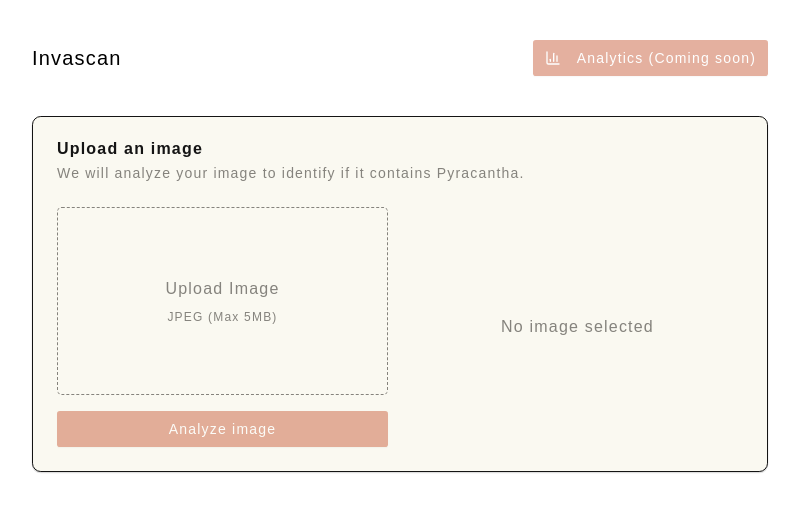
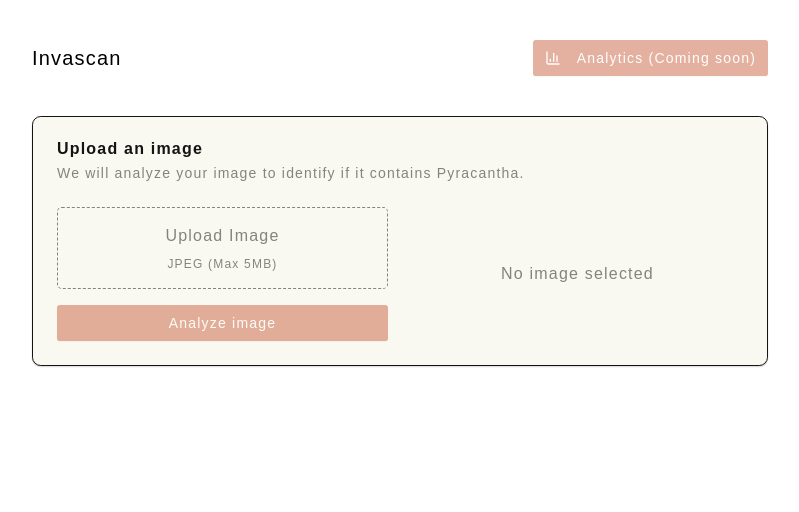
Before and after one commit to Timeshot0311/PRJ371PyracanthaGroup11, a Next.js app in the folder Source/InvascanWeb/: page / in a window 1280 px wide. Shown: the top 512 px of the page, without its empty margins (240-1039 px from the left). Built offline with nearby package versions, Linux system fonts and the light colour scheme.

Commit message:
make uploaded image container dynamic

```diff
--- a/Source/InvascanWeb/package.json
+++ b/Source/InvascanWeb/package.json
@@ -9,6 +9,7 @@
         "lint": "next lint"
     },
     "dependencies": {
+        "@radix-ui/react-aspect-ratio": "^1.1.6",
         "@radix-ui/react-slot": "^1.2.2",
         "class-variance-authority": "^0.7.1",
         "clsx": "^2.1.1",
--- a/Source/InvascanWeb/src/components/image-uploader.tsx
+++ b/Source/InvascanWeb/src/components/image-uploader.tsx
@@ -1,6 +1,7 @@
 "use client";
 
 import { analyzeImage } from "@/actions/analyze-image";
+import { AspectRatio } from "@/components/ui/aspect-ratio";
 import { Button } from "@/components/ui/button";
 import Image from "next/image";
 import { useState } from "react";
@@ -26,7 +27,6 @@ export default function ImageUploader() {
             setFile(selectedFile);
 
             const imageUrl = URL.createObjectURL(selectedFile);
-
             setImageUrl(imageUrl);
         }
     };
@@ -82,10 +82,10 @@ export default function ImageUploader() {
 
     return (
         <>
-            <div className='h-48 md:h-60 flex flex-col gap-4'>
+            <div className='flex flex-col justify-between gap-4'>
                 <label
                     htmlFor='file-upload'
-                    className='h-full w-full flex p-4 border-dashed border rounded-lg text-muted-foreground items-center justify-center cursor-pointer'
+                    className='flex-1 w-full flex p-4 border-dashed border rounded-lg text-muted-foreground items-center justify-center cursor-pointer'
                 >
                     <input
                         id='file-upload'
@@ -105,15 +105,14 @@ export default function ImageUploader() {
             </div>
 
             {imageUrl ? (
-                <div className='w-full h-48 md:h-60 relative rounded-lg overflow-hidden'>
-                    <Image src={imageUrl} alt='Plant image' fill className='object-cover' />
-                </div>
+                <AspectRatio ratio={4 / 3}>
+                    <Image src={imageUrl} alt='Image' className='rounded-md object-cover' fill />
+                </AspectRatio>
             ) : (
-                <div className='w-full h-48 md:h-60 relative rounded-lg overflow-hidden flex flex-col justify-center items-center gap-2 text-muted-foreground text-center px-4'>
+                <div className='flex-1 h-full rounded-lg flex justify-center items-center text-muted-foreground text-center'>
                     <div>No image selected</div>
                 </div>
             )}
-
             {responseMessage && <div className='mt-4 text-center text-lg col-span-2'>{responseMessage}</div>}
         </>
     );
--- /dev/null
+++ b/Source/InvascanWeb/src/components/ui/aspect-ratio.tsx
@@ -0,0 +1,9 @@
+"use client";
+
+import * as AspectRatioPrimitive from "@radix-ui/react-aspect-ratio";
+
+function AspectRatio({ ...props }: React.ComponentProps<typeof AspectRatioPrimitive.Root>) {
+    return <AspectRatioPrimitive.Root data-slot='aspect-ratio' {...props} />;
+}
+
+export { AspectRatio };
```
Also changed, not shown: 1 other file (tests, documents, lock files or other folders).
